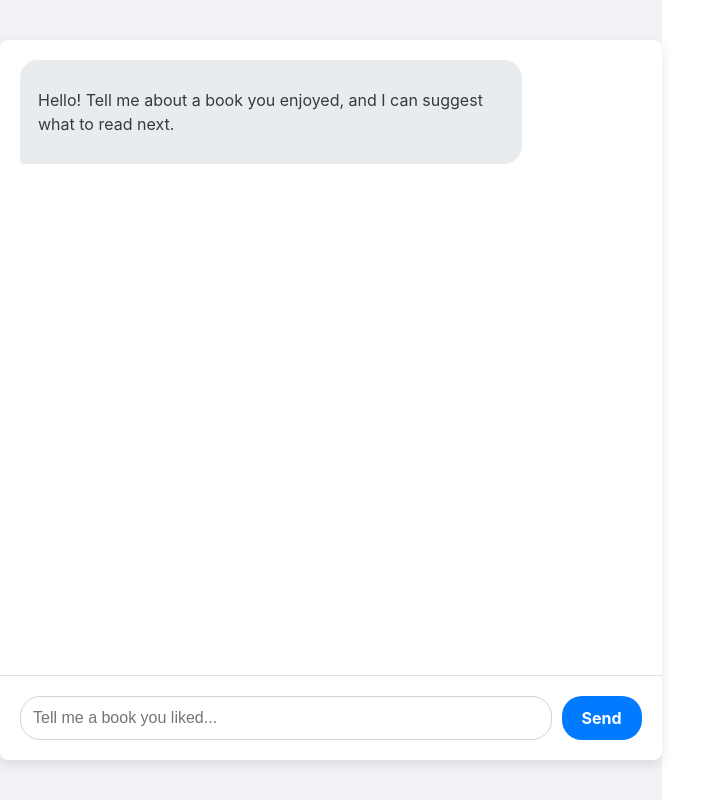
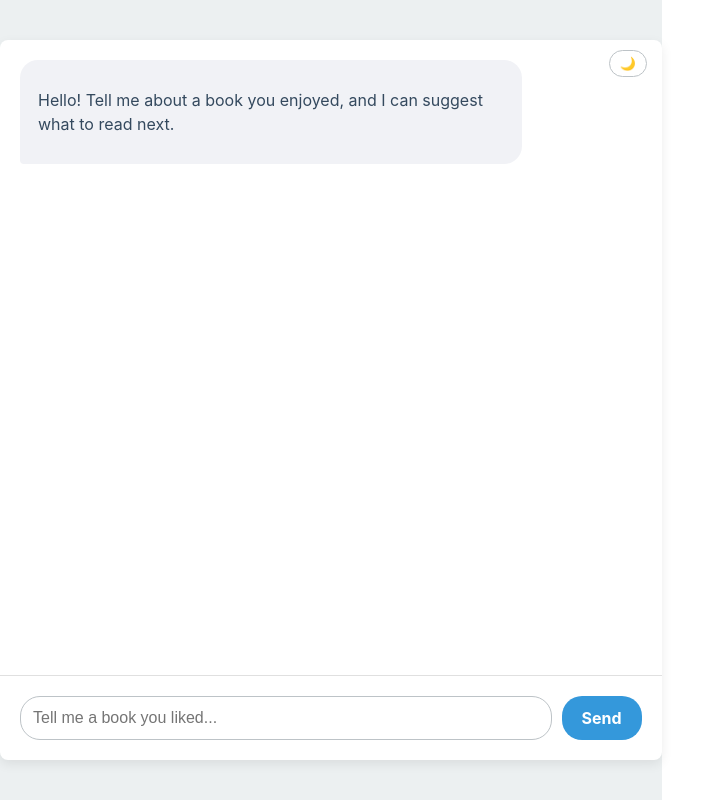
Before and after one commit to avicado-codes/3rd-sem-college-assignments, a React (Vite) app in the folder AI-Book-Recommendation-System/client/: page / in a window 1280 px wide. Shown: the whole page, without its empty margins (0-725 px from the left). Built offline with nearby package versions, Linux system fonts and the light colour scheme.

Commit message:
feat: implement ui theme enhancements with dark mode

```diff
--- a/AI-Book-Recommendation-System/client/src/App.css
+++ b/AI-Book-Recommendation-System/client/src/App.css
@@ -1,25 +1,72 @@
-/* src/App.css */
+/* client/src/App.css */
+:root {
+  /* Light Theme Palette */
+  --font-color: #2c3e50;
+  --bg-color: #ecf0f1;
+  --container-bg: #ffffff;
+  --user-bubble-bg: #3498db;
+  --user-bubble-text: #ffffff;
+  --ai-bubble-bg: #f1f2f6;
+  --ai-bubble-text: #34495e;
+  --input-bg: #ffffff;
+  --input-border: #bdc3c7;
+  --shadow-color: rgba(0, 0, 0, 0.08);
+  --border-color: #e0e0e0;
+}
+
+.dark-theme {
+  /* Dark Theme Palette */
+  --font-color: #ecf0f1;
+  --bg-color: #2c3e50;
+  --container-bg: #34495e;
+  --user-bubble-bg: #3498db;
+  --user-bubble-text: #ffffff;
+  --ai-bubble-bg: #465d75;
+  --ai-bubble-text: #ecf0f1;
+  --input-bg: #465d75;
+  --input-border: #2c3e50;
+  --shadow-color: rgba(0, 0, 0, 0.2);
+  --border-color: #4a627a;
+}
+
 #root {
   font-family: Inter, system-ui, Avenir, Helvetica, Arial, sans-serif;
   line-height: 1.5;
   font-weight: 400;
-  color: #213547;
-  background-color: #f0f2f5;
+  color: var(--font-color);
+  background-color: var(--bg-color);
   min-height: 100vh;
   display: flex;
   justify-content: center;
   align-items: center;
+  transition: background-color 0.3s, color 0.3s;
 }
 
 .chat-container {
   width: 100%;
   max-width: 800px;
   height: 90vh;
-  background-color: #ffffff;
+  background-color: var(--container-bg);
   border-radius: 8px;
-  box-shadow: 0 4px 12px rgba(0, 0, 0, 0.1);
+  box-shadow: 0 4px 12px var(--shadow-color);
   display: flex;
   flex-direction: column;
+  transition: background-color 0.3s;
+  position: relative; /* For positioning the theme toggle */
+}
+
+.theme-toggle {
+  position: absolute;
+  top: 10px;
+  right: 15px;
+  background: none;
+  border: 1px solid var(--input-border);
+  color: var(--font-color);
+  padding: 5px 10px;
+  border-radius: 20px;
+  cursor: pointer;
+  font-size: 0.8rem;
+  z-index: 10;
 }
 
 .chat-window {
@@ -39,21 +86,21 @@
 }
 
 .user-message {
-  background-color: #007bff;
-  color: white;
-  align-self: flex-end;
+  background-color: var(--user-bubble-bg);
+  color: var(--user-bubble-text);
+  align-self: flex-end; /* This aligns user messages to the right */
   border-bottom-right-radius: 4px;
 }
 
 .ai-message {
-  background-color: #e9ecef;
-  color: #343a40;
-  align-self: flex-start;
+  background-color: var(--ai-bubble-bg);
+  color: var(--ai-bubble-text);
+  align-self: flex-start; /* This aligns AI messages to the left */
   border-bottom-left-radius: 4px;
 }
 
 .book-card {
-  border-top: 1px solid #dee2e6;
+  border-top: 1px solid var(--border-color);
   padding-top: 15px;
   margin-top: 15px;
 }
@@ -64,11 +111,11 @@
 }
 .book-card h3 { margin: 0 0 5px 0; }
 .book-card p { margin: 0 0 8px 0; }
-.book-card .for-you { font-style: italic; color: #495057; }
+.book-card .for-you { font-style: italic; color: var(--font-color); opacity: 0.8; }
 
 .input-form {
   padding: 20px;
-  border-top: 1px solid #dee2e6;
+  border-top: 1px solid var(--border-color);
   display: flex;
   gap: 10px;
 }
@@ -76,7 +123,9 @@
 .input-form input {
   flex-grow: 1;
   padding: 12px;
-  border: 1px solid #ced4da;
+  border: 1px solid var(--input-border);
+  background-color: var(--input-bg);
+  color: var(--font-color);
   border-radius: 20px;
   font-size: 1rem;
 }
@@ -84,14 +133,18 @@
 .input-form button {
   padding: 12px 20px;
   border: none;
-  background-color: #007bff;
-  color: white;
+  background-color: var(--user-bubble-bg);
+  color: var(--user-bubble-text);
   border-radius: 20px;
   cursor: pointer;
   font-weight: bold;
 }
-.input-form button:hover {
-  background-color: #0056b3;
+.input-form button:disabled {
+  opacity: 0.6;
+  cursor: not-allowed;
+}
+.input-form button:hover:not(:disabled) {
+  opacity: 0.85;
 }
 
 .loading-spinner {
@@ -99,7 +152,7 @@
   width: 36px;
   height: 36px;
   border-radius: 50%;
-  border-left-color: #007bff;
+  border-left-color: var(--user-bubble-bg);
   align-self: center;
   animation: spin 1s ease infinite;
 }
--- a/AI-Book-Recommendation-System/client/src/App.jsx
+++ b/AI-Book-Recommendation-System/client/src/App.jsx
@@ -5,6 +5,9 @@ import LoadingSpinner from './components/LoadingSpinner';
 import './App.css';
 
 function App() {
+  // State for theme management
+  const [theme, setTheme] = useState(() => localStorage.getItem('theme') || 'light');
+
   const [messages, setMessages] = useState([
     {
       sender: 'ai',
@@ -16,17 +19,25 @@ function App() {
   const [isLoading, setIsLoading] = useState(false);
   const chatWindowRef = useRef(null);
 
-  // Effect to scroll to the bottom of the chat window when new messages are added
+  // Effect to save theme to localStorage and apply class to body
+  useEffect(() => {
+    localStorage.setItem('theme', theme);
+    document.body.className = `${theme}-theme`;
+  }, [theme]);
+
   useEffect(() => {
     if (chatWindowRef.current) {
       chatWindowRef.current.scrollTop = chatWindowRef.current.scrollHeight;
     }
   }, [messages, isLoading]);
 
+  const toggleTheme = () => {
+    setTheme((prevTheme) => (prevTheme === 'light' ? 'dark' : 'light'));
+  };
 
   const handleSubmit = async (e) => {
     e.preventDefault();
-    if (!userInput.trim()) return; // Don't send empty messages
+    if (!userInput.trim() || isLoading) return;
 
     const newUserMessage = {
       sender: 'user',
@@ -58,7 +69,6 @@ function App() {
         content: data.recommendations,
       };
       setMessages((prevMessages) => [...prevMessages, newAiMessage]);
-
     } catch (error) {
       console.error('Fetch error:', error);
       const errorMessage = {
@@ -73,7 +83,11 @@ function App() {
   };
 
   return (
-    <div className="chat-container">
+    <div className={`chat-container ${theme}-theme`}>
+      <button onClick={toggleTheme} className="theme-toggle">
+        {theme === 'light' ? '🌙' : '☀️'}
+      </button>
+
       <div className="chat-window" ref={chatWindowRef}>
         {messages.map((msg, index) => (
           <div key={index} className={`message ${msg.sender}-message`}>
```
